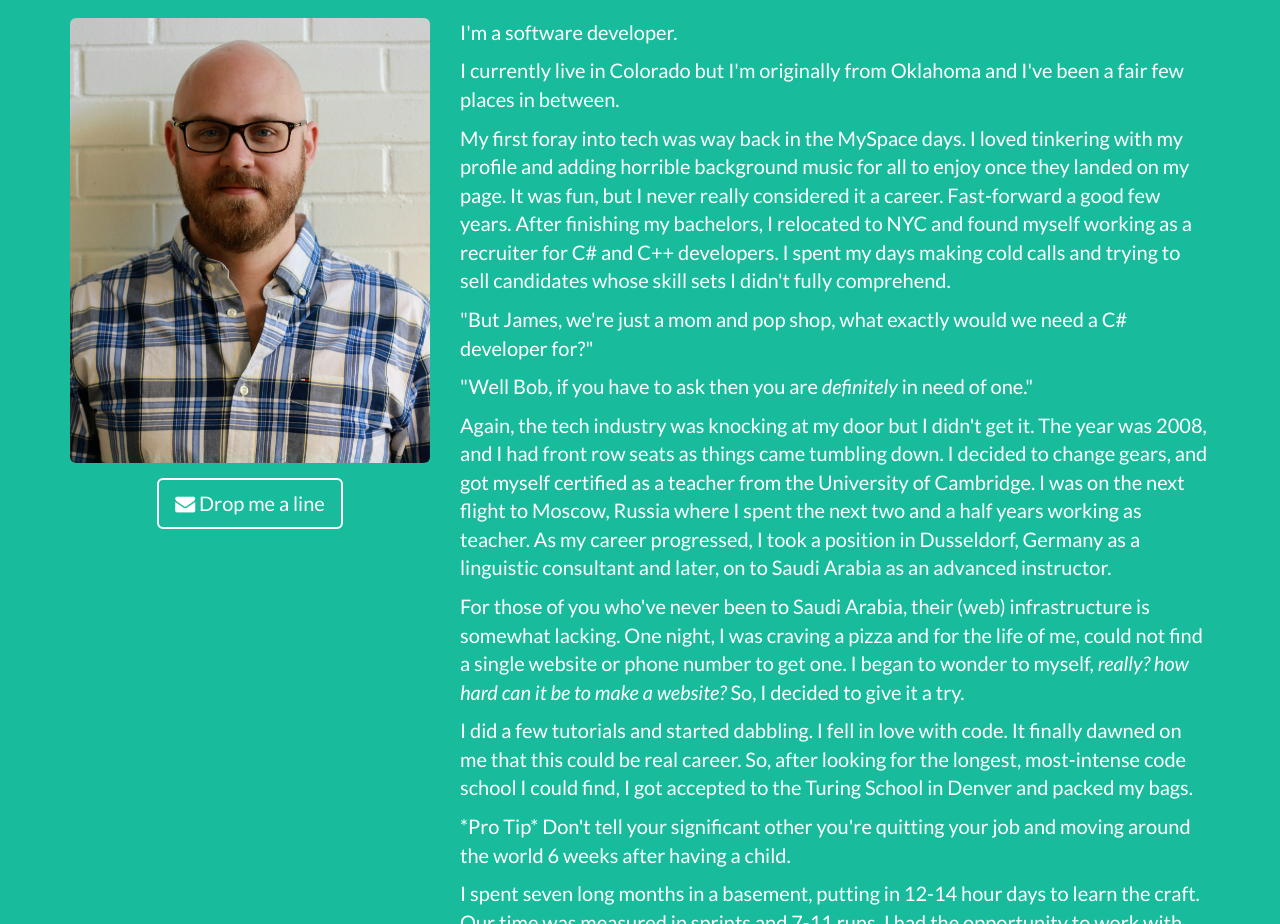
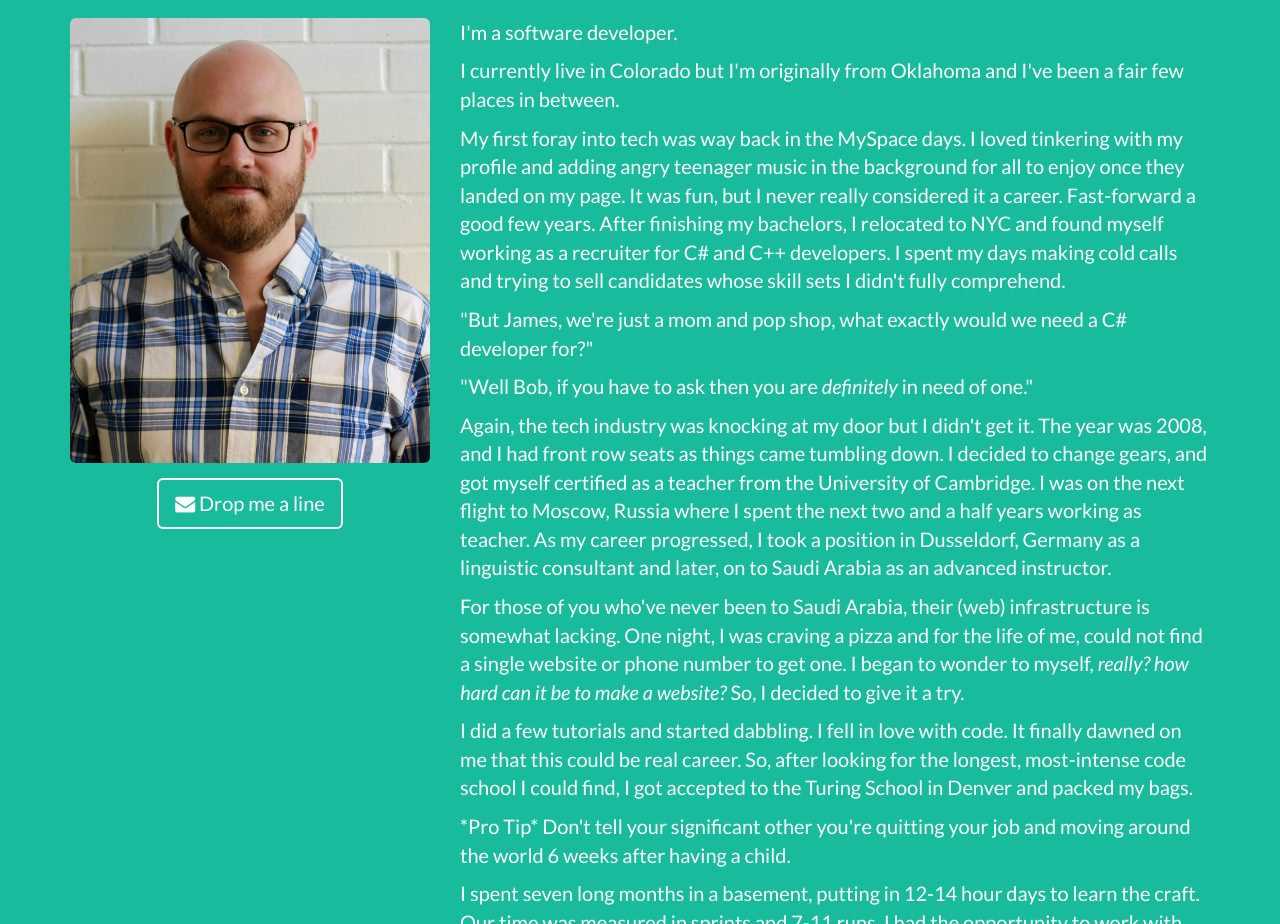
Before and after one commit to janderson16/janderson16.github.io, a website: page index.html in a window 1280 px wide. Shown: the part 1980-2904 px from the top of the page. Drawn offline with nearby package versions, Linux system fonts and the light colour scheme.

```diff
--- a/index.html
+++ b/index.html
@@ -181,7 +181,7 @@
                 <div class="col-lg-8">
                     <p>I'm a software developer.</p>
                     <p>I currently live in Colorado but I'm originally from Oklahoma and I've been a fair few places in between.</p>
-                    <p>My first foray into tech was way back in the MySpace days. I loved tinkering with my profile and adding horrible background music for all to enjoy once they landed on my page. It was fun, but I never really considered it a career. Fast-forward a good few years. After finishing my bachelors, I relocated to NYC and found myself working as a recruiter for C# and C++ developers. I spent my days making cold calls and trying to sell candidates whose skill sets I didn't fully comprehend.</p>
+                    <p>My first foray into tech was way back in the MySpace days. I loved tinkering with my profile and adding angry teenager music in the background for all to enjoy once they landed on my page. It was fun, but I never really considered it a career. Fast-forward a good few years. After finishing my bachelors, I relocated to NYC and found myself working as a recruiter for C# and C++ developers. I spent my days making cold calls and trying to sell candidates whose skill sets I didn't fully comprehend.</p>
                     <p>"But James, we're just a mom and pop shop, what exactly would we need a C# developer for?"</p>
                     <p>"Well Bob, if you have to ask then you are <i>definitely</i> in need of one."</p>
                     <p>Again, the tech industry was knocking at my door but I didn't get it. The year was 2008, and I had front row seats as things came tumbling down. I decided to change gears, and got myself certified as a teacher from the University of Cambridge. I was on the next flight to Moscow, Russia where I spent the next two and a half years working as teacher. As my career progressed, I took a position in Dusseldorf, Germany as a linguistic consultant and later, on to Saudi Arabia as an advanced instructor.</p>
```
